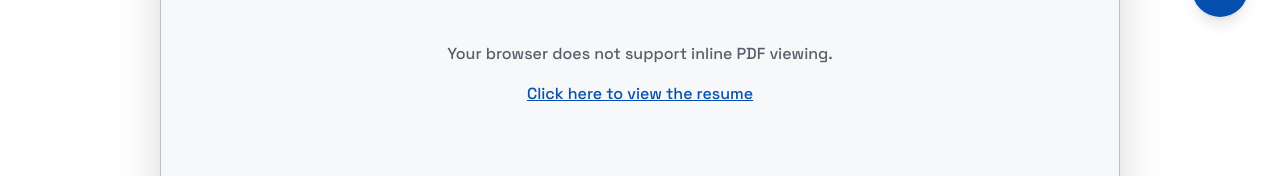
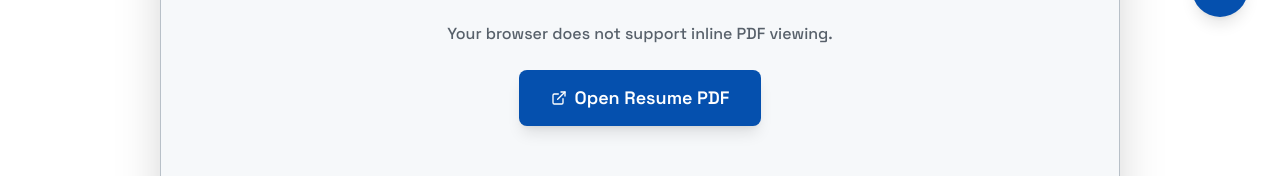
Before and after one commit to aabhiyann/portfolio-abhiyan, a React (Vite) app: page /resume in a window 1280 px wide. Shown: the part 751-927 px from the top of the page. Built offline with nearby package versions, Linux system fonts and the light colour scheme.

Commit message:
fix(resume): make PDF fallback a prominent Button instead of plain text link

```diff
--- a/src/pages/Resume.tsx
+++ b/src/pages/Resume.tsx
@@ -68,16 +68,19 @@ function Resume() {
               className="w-full h-full"
               title="Abhiyan Sainju Resume"
             >
-              <div className="flex flex-col items-center justify-center h-full gap-4 text-text-secondary">
+              <div className="flex flex-col items-center justify-center h-full gap-6 text-text-secondary">
                 <p>Your browser does not support inline PDF viewing.</p>
-                <a
+                <Button
+                  as="a"
                   href={resumeUrl}
                   target="_blank"
                   rel="noopener noreferrer"
-                  className="text-accent-primary underline"
+                  variant="primary"
+                  size="lg"
                 >
-                  Click here to view the resume
-                </a>
+                  <ExternalLink className="w-4 h-4 mr-2" />
+                  Open Resume PDF
+                </Button>
               </div>
             </object>
           </motion.div>
```
